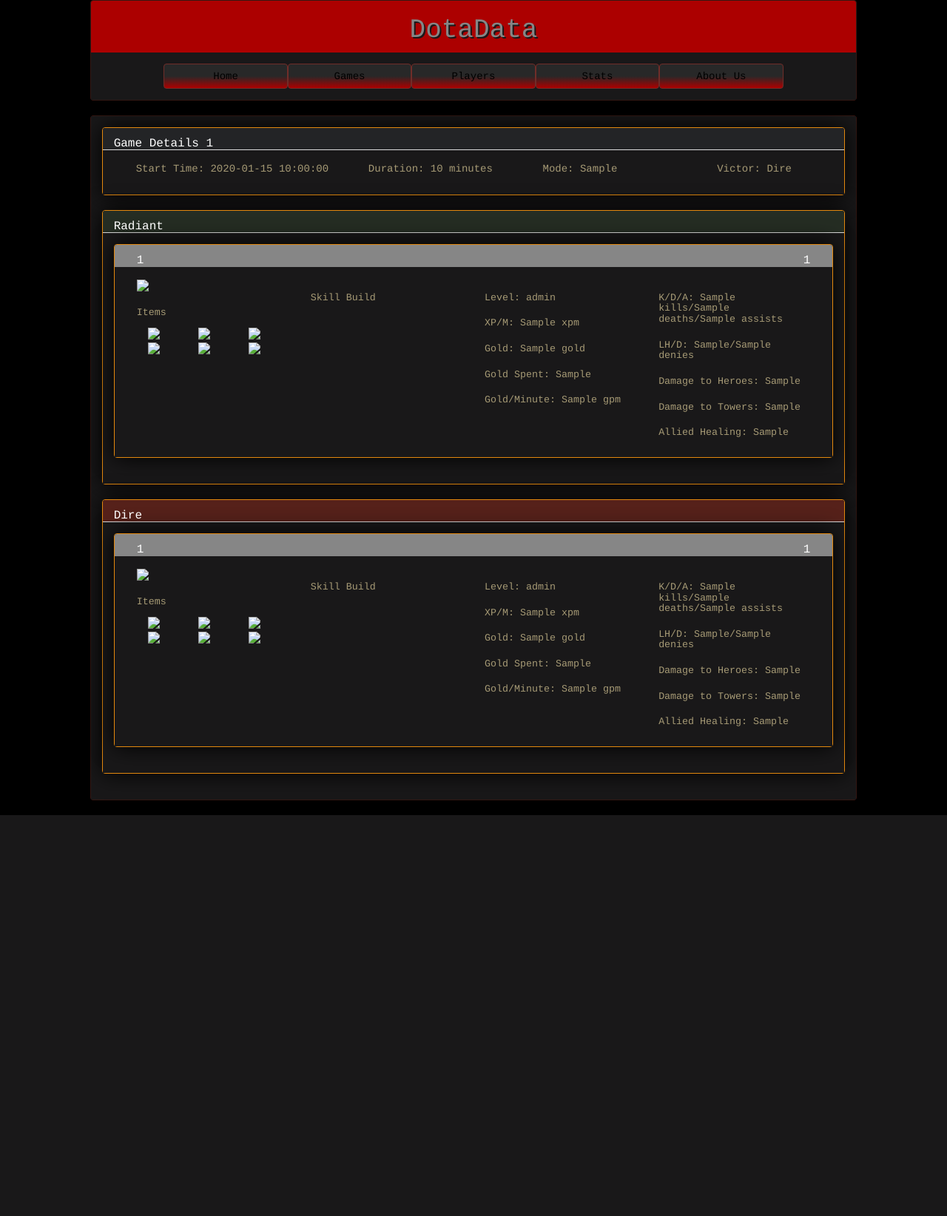
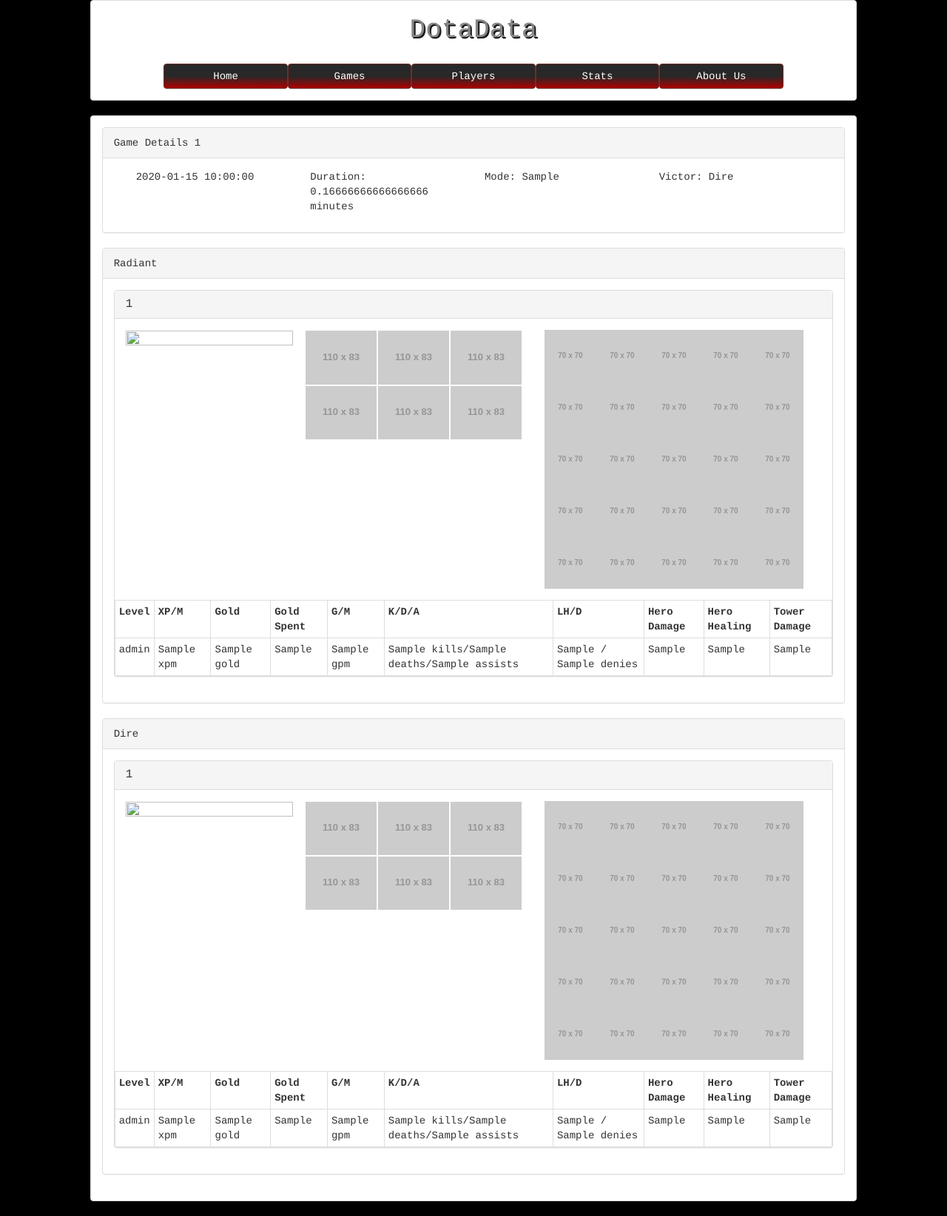
Before and after one commit to carlganz/DotaData, a Flask app: template templates/gamedetails.html in a window 1280 px wide. Shown: the whole page at 74% size. Before the commit the page ends 1102 px from the top, so only its background shows below. Run offline with Flask 2, Linux system fonts and the light colour scheme; the template is opened without the code that fills it: most values are stand-ins (such as "Sample title", 1, 10 or a date in 2020); grey boxes labelled with a size stand in for pictures from a placeholder-image service; parts of the project's set-up code (start-up, migrations or seed data) failed here and were passed over; some libraries are stand-ins or nearby versions.

Commit message:
Details Page Work, CSS Work

```diff
--- a/server.py
+++ b/server.py
@@ -5,7 +5,6 @@ from bin.api.api_requests import *
 from bin.data.json_data import *
 
 # Database
-from bin.db.db_update import *
 from bin.db.db_actions import *
 from bin.db.db_pretty import *
 from bin.db.db_schema import GameData, PlayerData, AbilityUpgrades
@@ -50,4 +49,4 @@ def tbd():
     return render_template('tbd.html', message = 'Details about the database')
 
 if __name__ == '__main__':
-    app.run(debug=True)
+    app.run(debug=True, host='0.0.0.0')
--- a/static/styles/style.css
+++ b/static/styles/style.css
@@ -7,55 +7,11 @@
 body {
 	background-color:#000;
 }
-.panel{
-	border-color: #341813;
-	background-color: #AC0000;
-	color: #191819;
-}
-.panel-body{
-	background-color: #191819;
-	color:#A69A75;
-}
-.panel-body .panel{
-	background-color: #191819;
-	border-color:#E3880E;
-	box-shadow: 0 0 30px black;
-}
-.panel-body .panel .panel-heading {
-	background-color: #232426;
-	color: white;
-	height:30px;
-	font-size: 12pt;
-	vertical-align: top;
-}
-/* orange: #F24B14 */
-.panel-body .panel-body{
-	background-color: #191819;
-}
-.panel-body .panel .panel .panel-heading{
-	background-color: #868686;
-	height:30px;
-	font-size: 12pt;
-	vertical-align: top;
-}
-.panel-body .panel .panel .contact-heading{
-	background-color: #868686;
-	height:30px;
-	font-size: 18pt;
-}
+
 .panel-body .panel .panel .contact-body a{
 	color: #D50000;
 }
-.panel-body .panel .panel .danny{
-	background-color: #000;
-	height: 30px;
-	font-size: 20pt;
-}
-.panel-body .panel .panel .lisa{
-	background-color: #000;
-	height: 30px;
-	font-size: 20pt;
-}
+
 .btn {
 	background:-webkit-linear-gradient(#282828 50%, #AC0000);
 	background:-o-linear-gradient(#282828 30%, #AC0000);
@@ -66,65 +22,9 @@ body {
 	color:#FFF;
 }
 
-/* This button was generated using CSSButtonGenerator.com */
-.panel-body .panel .panel .dire{
-	background-color: #56211A;
-	height: 30px;
-	font-size: 12pt;
-	vertical-align: top;
-}
-.panel-body .panel .dire {
-	background-color: #56211A;
-}
-.panel-body .panel .panel .radiant{
-	background-color: #252D23;
-	height: 30px;
-	font-size: 12pt;
-	vertical-align: top;
-}
-.panel-body .panel .radiant {
-	background-color: #252D23;
-}
-.panel-body .panel .match{
-	background-color: #868686;
-	height: 30px;
-	font-size: 8pt;
-	vertical-align: top;
-}
-.panel-body .panel .match a{
-	font-size: 14pt;
-	color:#000;
-	vertical-align: top;
-}
-.game-stats {
-	height: 50px;
-}
-.panel .panel-body .panel .panel-body .game-details {
-	font-size: 8pt;
-}
-.player-id {
-	font-size: 10pt;
-}
-/* Default link styling #ec5d4c*/
-a:link {
-    color: #000;
-}
-
-a:visited {
+a:visited, a:focus, a:hover, a:active {
     color: #FFF;
 }
-
-a:hover, a:focus {
-    color: #000;
-}
-
-a:active {
-    color: #000;
-}
-h3 {
-	font-size: 10pt;
-}
-
 
 
 /* ---------------------------------------------------------
@@ -141,6 +41,45 @@ body, html {
 	margin-right:auto;
 	color: #868686;
 	text-shadow: 2px 2px #191819;
+}
+
+.player-body {
+  padding:0;
+}
+
+.player-details {
+  overflow:hidden;
+  padding-top:15px;
+  padding-bottom:15px;
+}
+
+.player-portrait {
+  padding:1px;
+  padding-left:15px;
+}
+
+.player-portrait img {
+  padding:0;
+  width:100%;
+  height:100%;
+}
+
+.player-table {
+  margin-bottom:0;
+}
+
+.player-items {
+}
+
+.player-items div {
+  padding:1px;
+}
+
+.player-skills {
+}
+
+.player-skills div {
+  padding:1px;
 }
 
 
--- a/templates/gamedetails.html
+++ b/templates/gamedetails.html
@@ -4,129 +4,104 @@
 
 <div class="panel panel-default">
   <div class="panel-heading">
-        Game Details
-        {{game.match_id}}
+    Game Details {{game.match_id}}
   </div>
   <div class="panel-body">
     <div class="col-md-12">
-            <p class="col-md-4">Start Time: {{ game.start_time }}</p>
-            <p class="col-md-3">Duration: {{ game.duration }} minutes</p>
+      <p class="col-md-3">{{ game.start_time }}</p>
+      <p class="col-md-3">Duration: {{ game.duration / 60 }} minutes</p>
       <p class="col-md-3">Mode: {{ game.game_mode }}</p>
-            <p class="col-md-2">Victor: {% if game.radiant_win %} Radiant {% else %} Dire {% endif %} </p>
+      <p class="col-md-3">Victor: {% if game.radiant_win %} Radiant {% else %} Dire {% endif %} </p>
     </div>
   </div>
 </div>
 
-<div class="panel panel-default">
-    <div class="panel-heading radiant">
-        Radiant
+{% for i in range(0,2) %}
+
+<div class="panel panel-default team-panel">
+  <div class="panel-heading team-heading">
+    {% if loop.first %} Radiant {% else %} Dire {% endif %}
   </div>
-    <div class="panel-body">
-        {% for p in game.players[:5] %}
-        <div class="panel panel-defaut">
-            <div class="panel-heading">
-                <div class="col-md-6 ">{{ p.hero_id }}</div>
-                <div class="col-md-6" align="right">{{ p.account_id }}</div>
+  <div class="panel-body team-body">
+    {% for p in game.players[5*i:5*(i+1)] %}
+
+    <div class="panel panel-default player-panel">
+      <div class="panel-heading player-heading">
+        <div class="panel-title">
+          <h1 class="panel-title">{{ p.hero_id }}</h1>
         </div>
-            <div class="panel-body">
-                <div class="col-md-3">
-                    <div> <img src="{{p.portrait_url}}" width="50%"/> </div>
-                    <h3>Items</h3>
+      </div>
+      <div class="panel-body player-body">
+        <div class="player-details">
+          <div class="player-portrait col-md-3">
+            <img src="{{p.portrait_url}}"/>
+          </div>
+          <div class="player-items col-md-4">
             {% for i in range(0, 6) %}
             <div class="col-md-4">
-                        <img src="{{p.item_urls[i]}}" width="50px"/>
+              {% if p.item_urls[i] %}
+              <img src="{{p.item_urls[i]}}" width="100%"/>
+              {% else %}
+              <img src="http://placehold.it/110x83" width="100%">
+              {% endif %}
             </div>
             {% endfor %}
           </div>
-                <div class="col-md-3">
-                    <h3>Skill Build</h3>
-                    {% for i in range(0, 5) %}
-                    {% for j in range(0, 5) %}
-                    <div class="col-md-2 {% if loop.first %} col-md-offset-1 {% endif %}">
-                        {% set ind = j + 5 * i %} {% if
-                        p.abilities[ind] %} <p class="col-md-12">
-                        {{ind}}</p> <img src="{{p.abilities[j + 5 *
-                        i].ability_img_url}}" width="64px"/> {% else
-                        %} <div width="64px" height="64px"></div> {%
-                        endif %}
-                    </div>
+          <div class="player-skills col-md-5">
+            <table>
+              {% for i in range (0, 5) %}
+              <tr>
+                {% for j in range (0, 5) %}
+                <td>
+                  {% if p.abilities[j + 5 * i] %}
+                    <img src="{{p.abilities[j + 5 * i].ability_img_url}}"/>
+                  {% else %}
+                    <img src="http://placehold.it/70x70"/>
+                  {% endif %}
+                </td>
                 {% endfor %}
+              </tr>
               {% endfor %}
-                </div>
-                <div class="col-md-3" align='left'>
-                    <h3>Level: {{p.level}}</h3>
-                    <h3>XP/M: {{p.xpm}} </h3>
-                    <h3>Gold: {{p.gold}} </h3>
-                    <h3>Gold Spent: {{p.gold_spent}}</h3>
-                    <h3>Gold/Minute: {{p.gpm}} </h3>
-                </div>
-                <div class="col-md-3">
-                    <h3>K/D/A: {{p.kills}}/{{p.deaths}}/{{p.assists}}</h3>
-                    <h3>LH/D: {{p.last_hits}}/{{p.denies}}</h3>
-                    <h3>Damage to Heroes: {{p.hero_damage}}</h3>
-                    <h3>Damage to Towers: {{p.tower_damage}}</h3>
-                    <h3>Allied Healing: {{p.hero_healing}}</h3>
+            </table>
           </div>
         </div>
+
+        <div class="player-stats table-responsive">
+          <table class="table table-condensed table-bordered player-table">
+            <tr>
+              <th>Level</th>
+              <th>XP/M</th>
+              <th>Gold</th>
+              <th>Gold Spent</th>
+              <th>G/M</th>
+              <th>K/D/A</th>
+              <th>LH/D</th>
+              <th>Hero Damage</th>
+              <th>Hero Healing</th>
+              <th>Tower Damage</th>
+            </tr>
+            <tr>
+              <td>{{p.level}}</td>
+              <td>{{p.xpm}}</td>
+              <td>{{p.gold}}</td>
+              <td>{{p.gold_spent}}</td>
+              <td>{{p.gpm}}</td>
+              <td>{{p.kills}}/{{p.deaths}}/{{p.assists}}</td>
+              <td>{{p.last_hits}} / {{p.denies}}</td>
+              <td>{{p.hero_damage}}</td>
+              <td>{{p.hero_healing}}</td>
+              <td>{{p.tower_damage}}</td>
+            </tr>
+          </table>
         </div>
+
+      </div>
+    </div>
+
     {% endfor %}
   </div>
 </div>
 
-<div class="panel panel-default">
-    <div class="panel-heading dire">
-        Dire
-    </div>
-    <div class="panel-body">
-        {% for p in game.players[5:] %}
-        <div class="panel panel-defaut">
-            <div class="panel-heading">
-                <div class="col-md-6 ">{{ p.hero_id }}</div>
-                <div class="col-md-6" align="right">{{ p.account_id }}</div>
-            </div>
-            <div class="panel-body">
-                <div class="col-md-3">
-                    <div> <img src="{{p.portrait_url}}" width="50%"/> </div>
-                    <h3>Items</h3>
-                    {% for i in range(0, 6) %}
-                    <div class="col-md-4">
-                        <img src="{{p.item_urls[i]}}" width="50px"/>
-                    </div>
 {% endfor %}
-                </div>
-                <div class="col-md-3">
-                    <h3>Skill Build</h3>
-                    {% for i in range(0, 5) %}
-                    {% for j in range(0, 5) %}
-                    <div class="col-md-2 {% if loop.first %} col-md-offset-1 {% endif %}">
-                        {% set ind = j + 5 * i %} {% if
-                        p.abilities[ind] %} <p class="col-md-12">
-                        {{ind}}</p> <img src="{{p.abilities[j + 5 *
-                        i].ability_img_url}}" width="64px"/> {% else
-                        %} <div width="64px" height="64px"></div> {%
-                        endif %}
-                    </div>
-                    {% endfor %}
-                    {% endfor %}
-                </div>
-                <div class="col-md-3" align='left'>
-                    <h3>Level: {{p.level}}</h3>
-                    <h3>XP/M: {{p.xpm}} </h3>
-                    <h3>Gold: {{p.gold}} </h3>
-                    <h3>Gold Spent: {{p.gold_spent}}</h3>
-                    <h3>Gold/Minute: {{p.gpm}} </h3>
-                </div>
-                <div class="col-md-3">
-                    <h3>K/D/A: {{p.kills}}/{{p.deaths}}/{{p.assists}}</h3>
-                    <h3>LH/D: {{p.last_hits}}/{{p.denies}}</h3>
-                    <h3>Damage to Heroes: {{p.hero_damage}}</h3>
-                    <h3>Damage to Towers: {{p.tower_damage}}</h3>
-                    <h3>Allied Healing: {{p.hero_healing}}</h3>
-                </div>
-            </div>
-        </div>
-        {% endfor %}
-    </div>
-</div>
 
 {% endblock %}
```
Also changed, not shown: db_update_accounts.py (+5 -4 lines), db_update_all.py (+5 -4 lines), 5 other files. Lines whose indentation alone changed are shown as unchanged.
